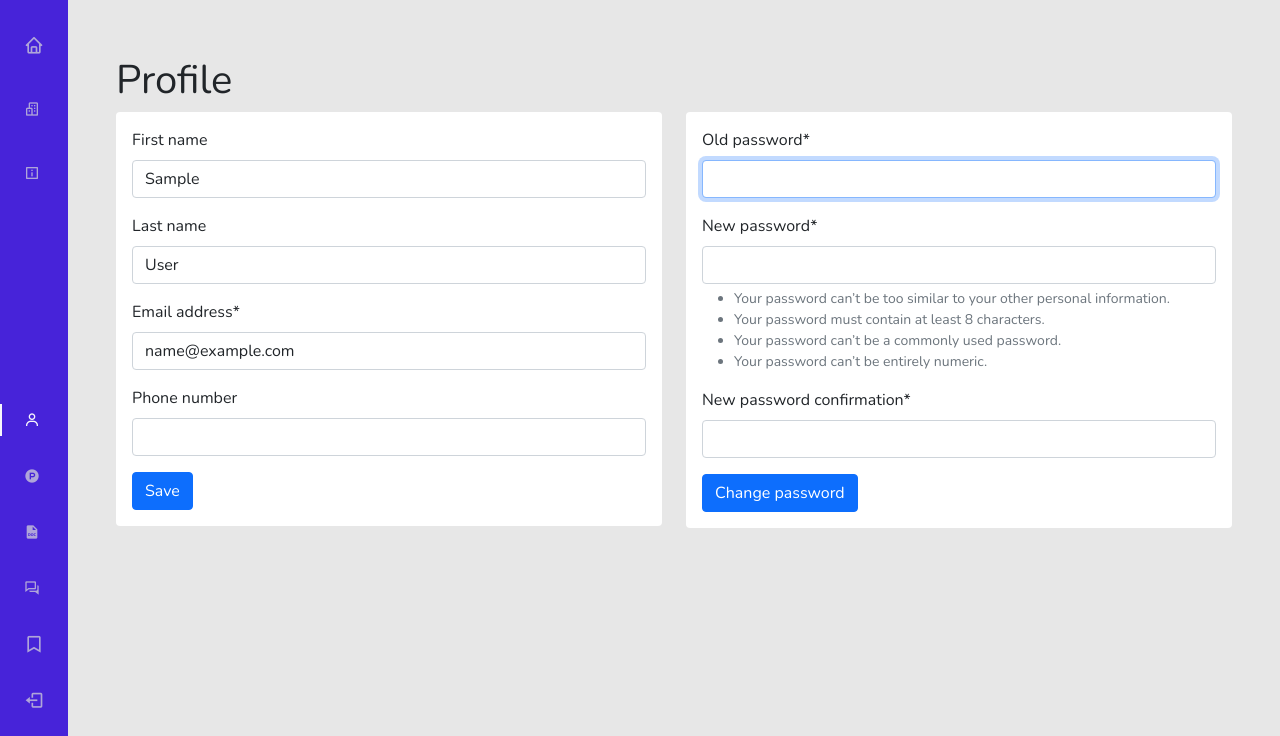
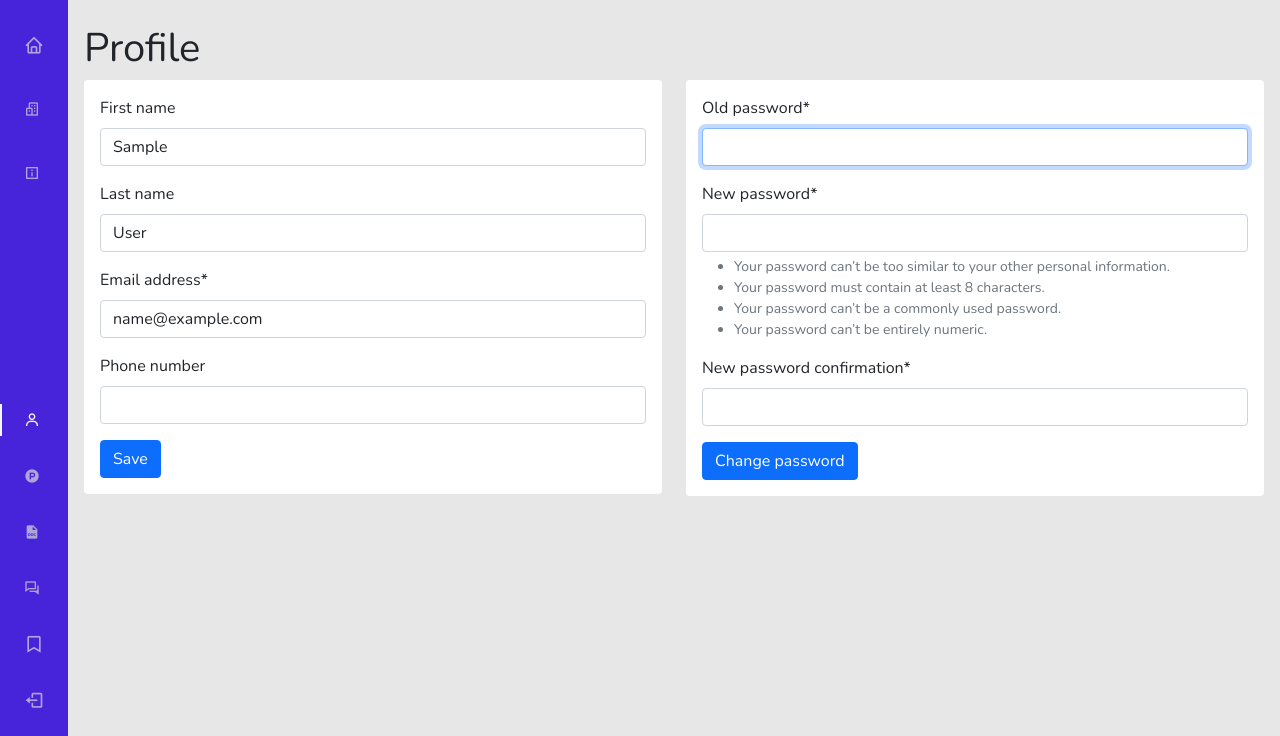
Before and after one commit to iamaliataie/django-real-estate-management, a Django app: page /accounts/profile/ in a window 1280 px wide. Shown: the part 64-800 px from the top of the page. Run offline with Django 4.2, Linux system fonts and the light colour scheme; the visitor is signed in with stand-in values (Sample User, id 1); some libraries are stand-ins or nearby versions.

Commit message:
profile template modified

```diff
--- a/templates/account/profile.html
+++ b/templates/account/profile.html
@@ -10,7 +10,7 @@
 {% endblock title %}
 
 {% block content %}
-<div class="p-5">
+<div class="page-container">
     <h1>Profile</h1>
     {% if messages %}
 
```
